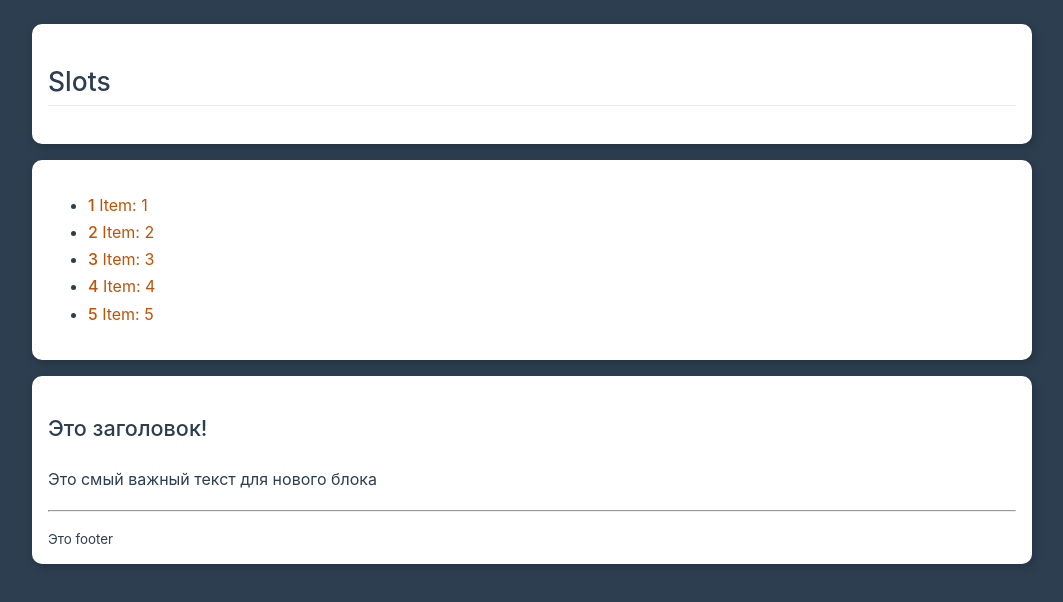
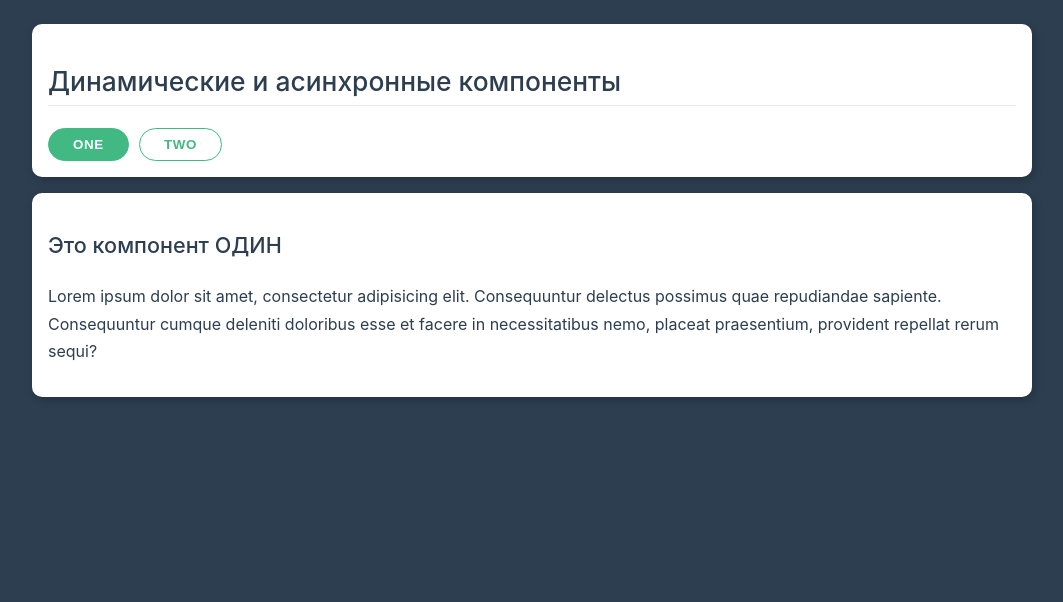
Before and after one commit to glushach/vue-bases, a Vue app in the folder vue-framework/: page / in a window 1280 px wide. Shown: the top 602 px of the page, without its empty margins (108-1171 px from the left). Built offline with nearby package versions, Linux system fonts and the light colour scheme.

Commit message:
feat: add tabs via dynamically components

```diff
--- a/vue-framework/src/App.vue
+++ b/vue-framework/src/App.vue
@@ -1,41 +1,44 @@
 <template>
   <div class="container pt-1">
     <div class="card">
-      <h2>Slots</h2>
+      <h2>Динамические и асинхронные компоненты</h2>
+
+      <app-button
+          :color="active === 'one' ? 'primary' : ''"
+          @action="active = 'one'"
+      >One</app-button>
+      <app-button
+          :color="active === 'two' ? 'primary' : ''"
+          @action="active = 'two'"
+      >Two</app-button>
     </div>
 
-    <app-list>
-      <template #default="{idx, iter}">
-        <span style="color: #c25205">
-          <strong>{{idx + 1}}</strong>
-          Item: {{iter}}
-        </span>
-      </template>
-
-    </app-list>
-
-    <app-block>
-      <p>Это смый важный текст для нового блока</p>
-
-      <template #header>
-        <h3>Это заголовок!</h3>
-      </template>
-
-      <template v-slot:footer>
-        <hr />
-        <small>Это footer</small>
-      </template>
-    </app-block>
+    <component :is="componentName"></component>
   </div>
 </template>
 
 
 <script>
-import AppBlock from "./AppBlock";
-import AppList from "./AppList";
-export default {
-  components: {AppBlock, AppList}
-}
+  import AppButton from "./AppButton";
+  import AppTextOne from "./AppTextOne";
+  import AppTextTwo from "./AppTextTwo";
+  export default {
+    data() {
+      return {
+        active: 'one' // two
+      }
+    },
+    computed: {
+      componentName() {
+        // if (this.active === 'one') {
+        //   return 'app-text-one'
+        // }
+        // return 'app-text-two'
+        return 'app-text-' + this.active
+      }
+    },
+    components: { AppButton, AppTextOne, AppTextTwo }
+  }
 </script>
 
 <style scoped>
--- /dev/null
+++ b/vue-framework/src/AppTextOne.vue
@@ -0,0 +1,16 @@
+<template>
+  <div class="card">
+    <h3>Это компонент ОДИН</h3>
+    <p>Lorem ipsum dolor sit amet, consectetur adipisicing elit. Consequuntur delectus possimus quae repudiandae sapiente. Consequuntur cumque deleniti doloribus esse et facere in necessitatibus nemo, placeat praesentium, provident repellat rerum sequi?</p>
+  </div>
+</template>
+
+<script>
+export default {
+
+}
+</script>
+
+<style scoped>
+
+</style>
--- /dev/null
+++ b/vue-framework/src/AppTextTwo.vue
@@ -0,0 +1,18 @@
+<template>
+  <div class="card">
+    <h3>Это компонент ДВА</h3>
+    <p>Lorem ipsum dolor sit amet, consectetur adipisicing elit. Consequuntur delectus possimus quae repudiandae sapiente. Consequuntur cumque deleniti doloribus esse et facere in necessitatibus nemo, placeat praesentium, provident repellat rerum sequi?</p>
+    <hr/>
+    <small>Lorem ipsum dolor sit amet.</small>
+  </div>
+</template>
+
+<script>
+  export default {
+
+  }
+</script>
+
+<style scoped>
+
+</style>
```
Also changed, not shown: vue-framework/src/AppSlots.vue (added, +44 -0 lines).
